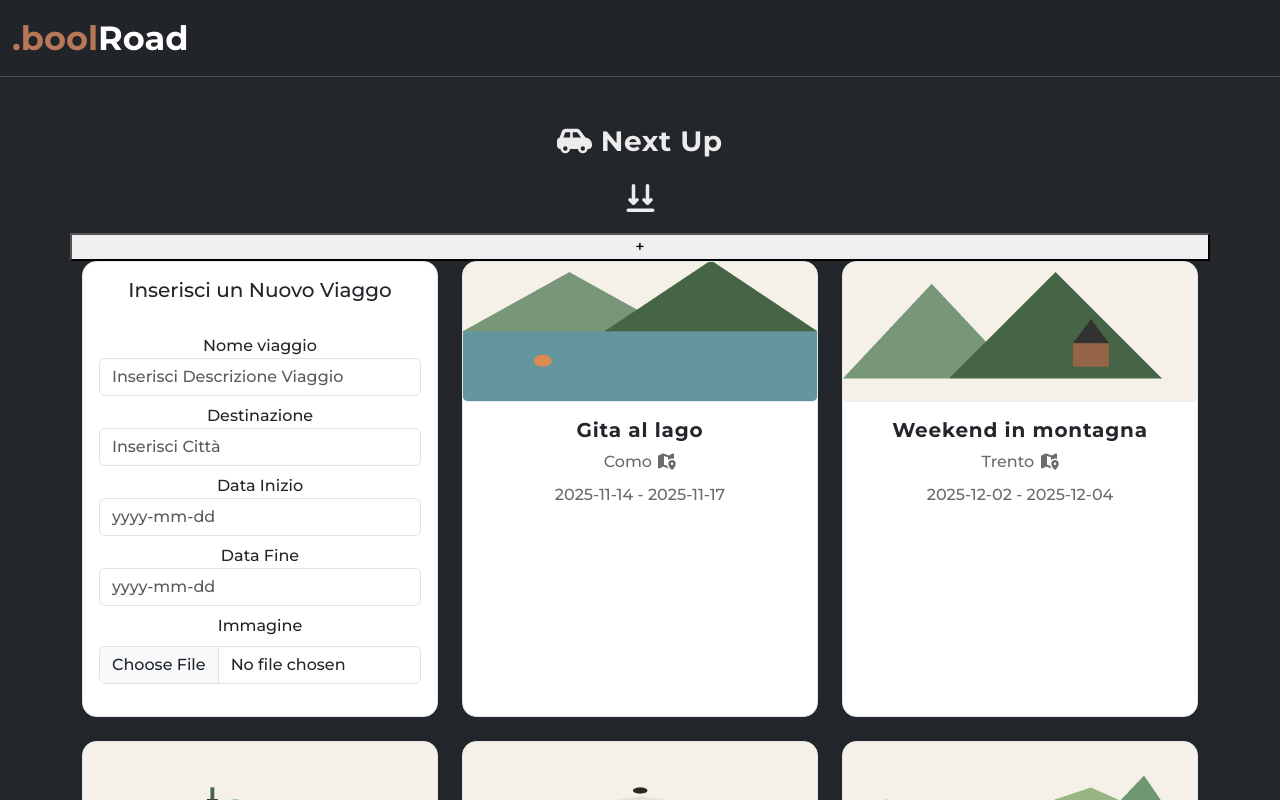
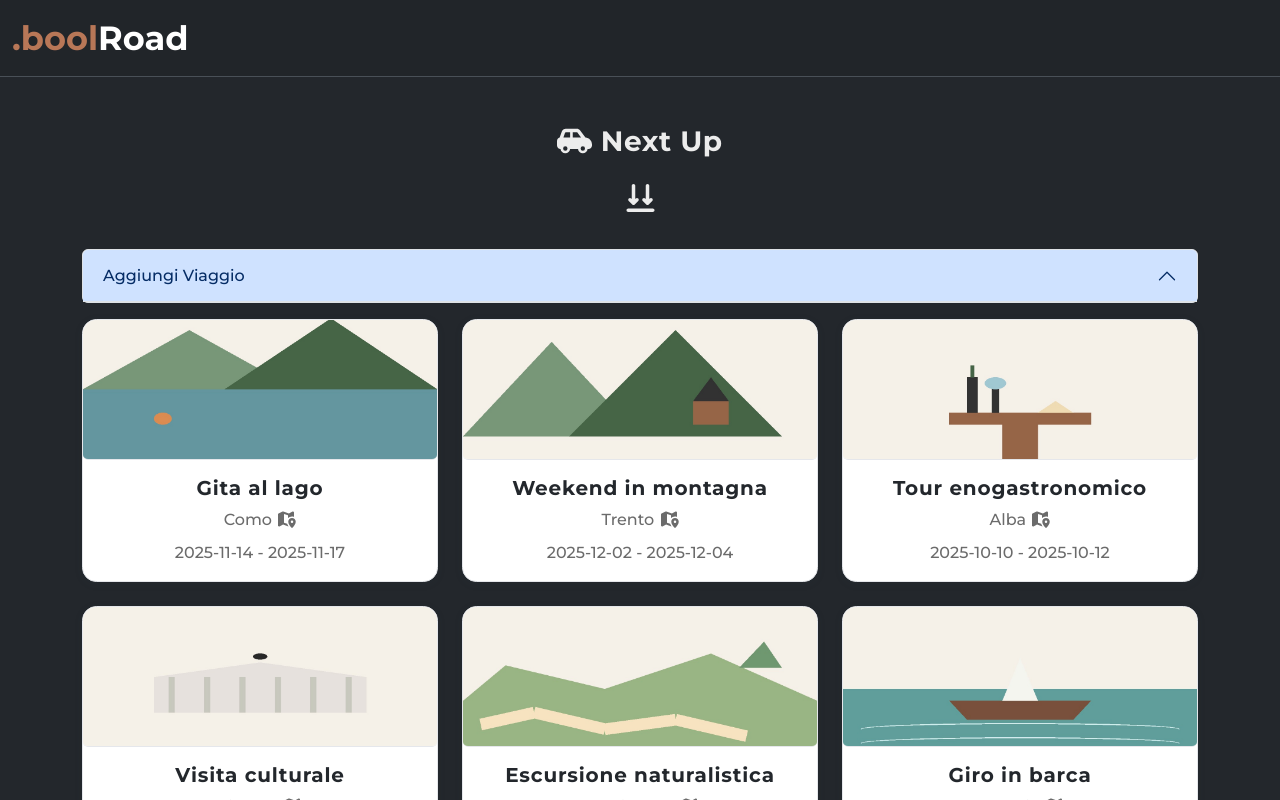
Before and after one commit to Johnnyfromtheblock4/boolroad, a React (Vite) app: page / in a window 1280 px wide. Shown: the top 800 px of the page. Built offline with nearby package versions, Linux system fonts and the light colour scheme.

Commit message:
[UPD] accordion Aggiungi Viaggio

```diff
--- /dev/null
+++ b/src/components/NewTripForm.jsx
@@ -0,0 +1,83 @@
+import { useState } from "react";
+
+const NewTripForm = () => {
+  const [activeForm, setActiveForm] = useState(null);
+  return (
+    <div>
+      {/* Form */}
+      <div className="accordion my-3">
+        <div className="accordion-item">
+          <h2 className="accordion-header">
+            <button
+              className="accordion-button"
+              type="button"
+              onClick={() => setActiveForm(!activeForm)}
+            >
+              Aggiungi Viaggio
+            </button>
+          </h2>
+          <div
+            className={`accordion-collapse collapse ${
+              activeForm === true ? "show" : ""
+            }`}
+          >
+            <div className="accordion-body">
+              <div className="card-body">
+                <form onSubmit="">
+                  <div className="mb-3">
+                    <label>Nome viaggio</label>
+                    <input
+                      type="text"
+                      name="name"
+                      className="form-control mb-2"
+                      value=""
+                      onChange=""
+                      placeholder="Inserisci Descrizione Viaggio"
+                    />
+                    <label>Destinazione</label>
+                    <input
+                      type="text"
+                      name="name"
+                      className="form-control mb-2"
+                      value=""
+                      onChange=""
+                      placeholder="Inserisci Città"
+                    />
+                    <label>Data Inizio</label>
+                    <input
+                      type="text"
+                      name="name"
+                      className="form-control mb-2"
+                      value=""
+                      onChange=""
+                      placeholder="yyyy-mm-dd"
+                    />
+                    <label>Data Fine</label>
+                    <input
+                      type="text"
+                      name="name"
+                      className="form-control mb-2"
+                      value=""
+                      onChange=""
+                      placeholder="yyyy-mm-dd"
+                    />
+                    <label for="formFile" class="form-label">
+                      Immagine
+                    </label>
+                    <input
+                      class="form-control mb-2"
+                      type="file"
+                      id="formFile"
+                    ></input>
+                  </div>
+                </form>
+              </div>
+            </div>
+          </div>
+        </div>
+      </div>
+    </div>
+  );
+};
+
+export default NewTripForm;
--- a/src/pages/HomePage.jsx
+++ b/src/pages/HomePage.jsx
@@ -5,6 +5,8 @@ import { FontAwesomeIcon } from "@fortawesome/react-fontawesome";
 import { faMapLocationDot } from "@fortawesome/free-solid-svg-icons";
 import { faArrowsDownToLine } from "@fortawesome/free-solid-svg-icons";
 import { faCarSide } from "@fortawesome/free-solid-svg-icons";
+import NewTripForm from "../components/NewTripForm";
+
 const HomePage = () => {
   return (
     <div className="container mt-5">
@@ -12,66 +14,10 @@ const HomePage = () => {
         <FontAwesomeIcon icon={faCarSide} /> Next Up
       </h3>
       <h3 className="text-center mb-3">
-        {" "}
         <FontAwesomeIcon icon={faArrowsDownToLine} />
       </h3>
       <div className="row justify-content-center">
-        <button>+</button>
-        {/* Form */}
-        <div className="col-md-6 col-lg-4 mb-4">
-          <div className="card h-100 text-center slate-card">
-            <div className="card-title mt-3">
-              <h5>Inserisci un Nuovo Viaggo</h5>
-            </div>
-            <div className="card-body">
-              <form onSubmit="">
-                <div className="mb-3">
-                  <label>Nome viaggio</label>
-                  <input
-                    type="text"
-                    name="name"
-                    className="form-control mb-2"
-                    value=""
-                    onChange=""
-                    placeholder="Inserisci Descrizione Viaggio"
-                  />
-                  <label>Destinazione</label>
-                  <input
-                    type="text"
-                    name="name"
-                    className="form-control mb-2"
-                    value=""
-                    onChange=""
-                    placeholder="Inserisci Città"
-                  />
-                  <label>Data Inizio</label>
-                  <input
-                    type="text"
-                    name="name"
-                    className="form-control mb-2"
-                    value=""
-                    onChange=""
-                    placeholder="yyyy-mm-dd"
-                  />
-                  <label>Data Fine</label>
-                  <input
-                    type="text"
-                    name="name"
-                    className="form-control mb-2"
-                    value=""
-                    onChange=""
-                    placeholder="yyyy-mm-dd"
-                  />
-                  <label for="formFile" class="form-label">
-                    Immagine
-                  </label>
-                  <input class="form-control mb-2" type="file" id="formFile"></input>
-                </div>
-              </form>
-            </div>
-          </div>
-        </div>
-
+        <NewTripForm />
         {trips.map((trip) => (
           <div key={trip.id} className="col-md-6 col-lg-4 mb-4">
             <div className="card h-100 text-center slate-card">
```
